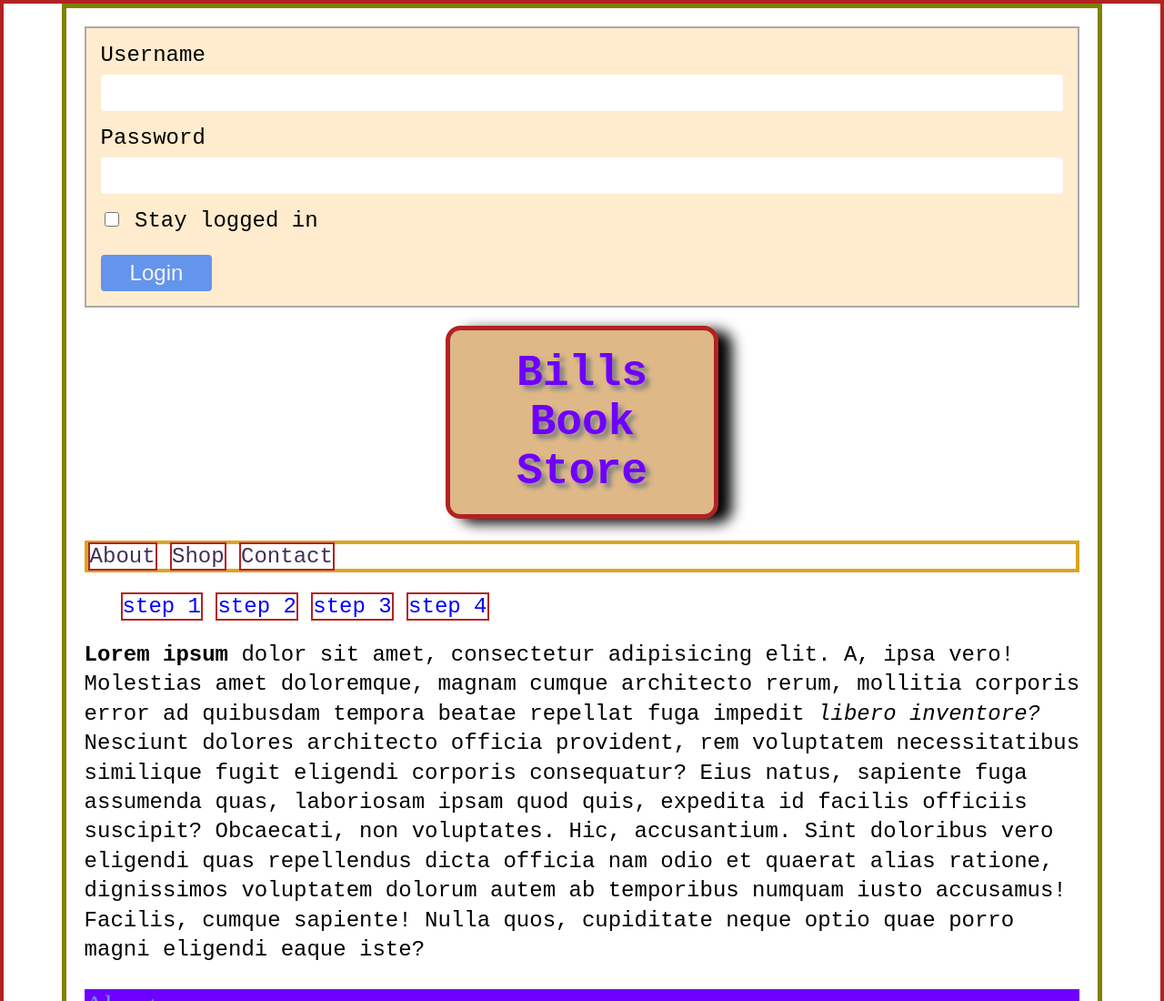
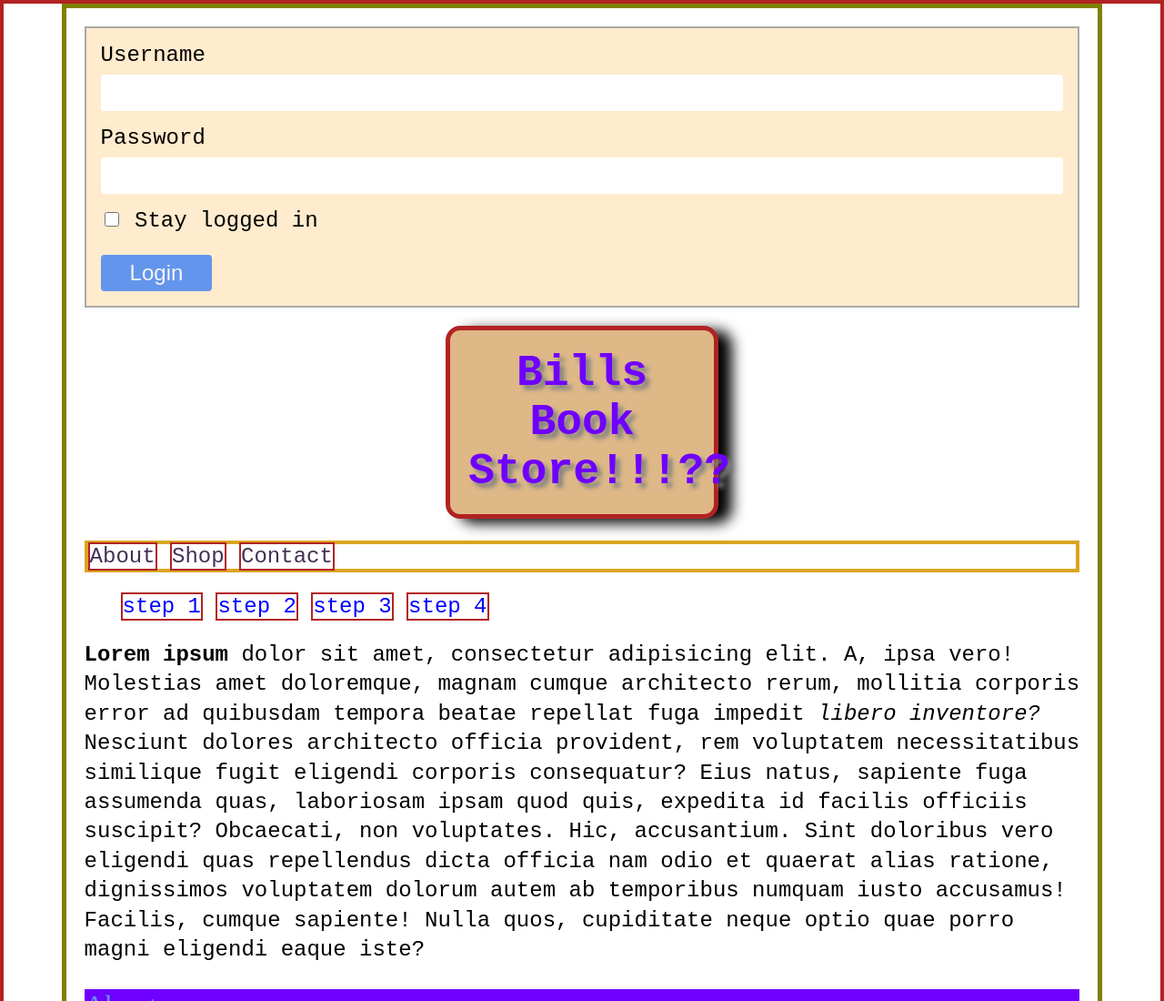
Before and after one commit to CodyParker-FS/iwa, a plain HTML site: page index.html in a window 1280 px wide. Shown: the top 1100 px of the page at 91% size. Drawn offline with Linux system fonts and the light colour scheme; a web font is replaced by a local one.

```diff
--- a/index.html
+++ b/index.html
@@ -42,7 +42,7 @@
           <button type="submit">Login</button>
         </form>
         <!-- login form -->
-        <h1>Bills Book Store</h1>
+        <h1>Bills Book Store!!!??</h1>
         <nav>
           <ul>
             <li><a href="#about">About</a></li>
```
